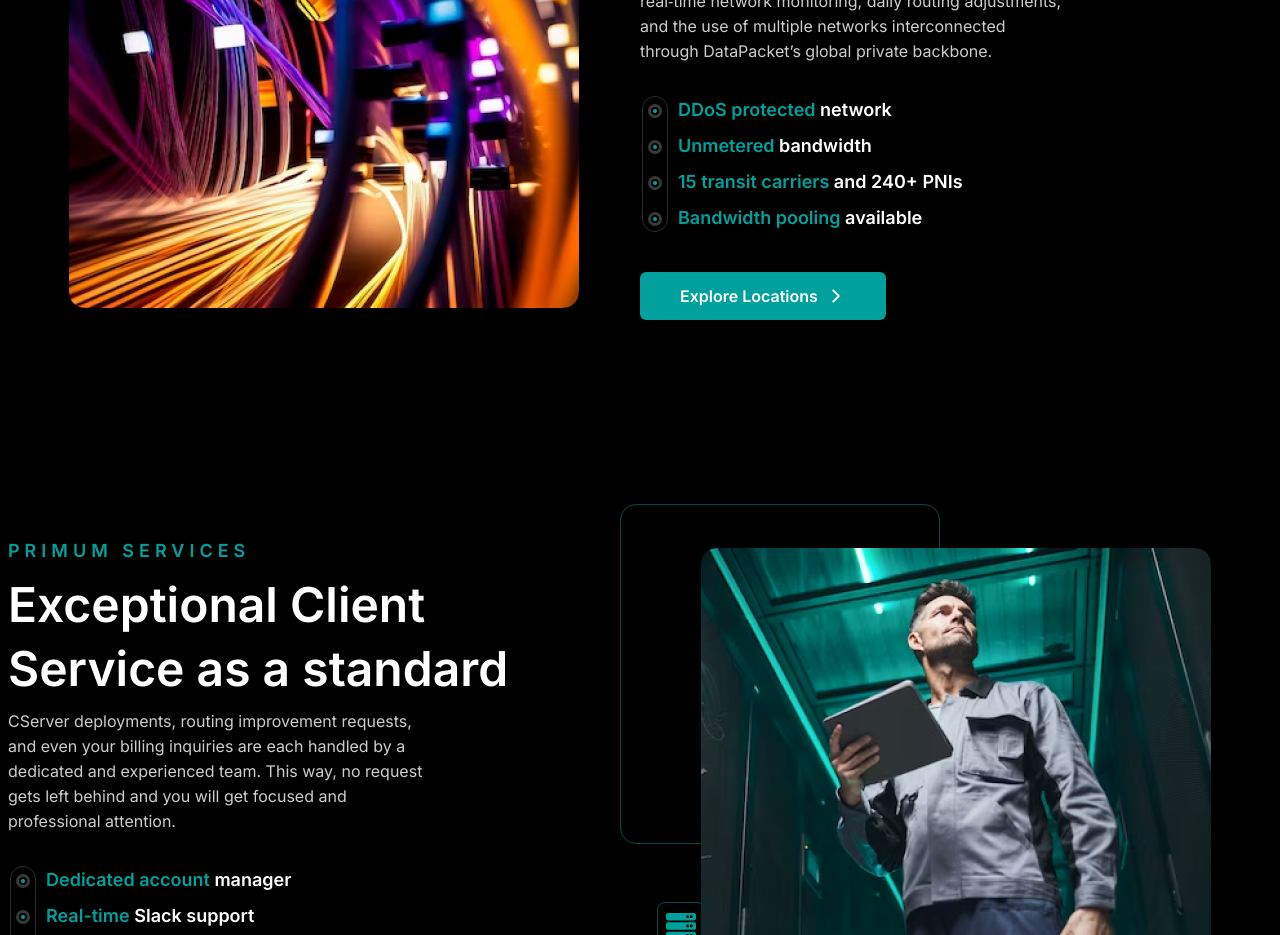
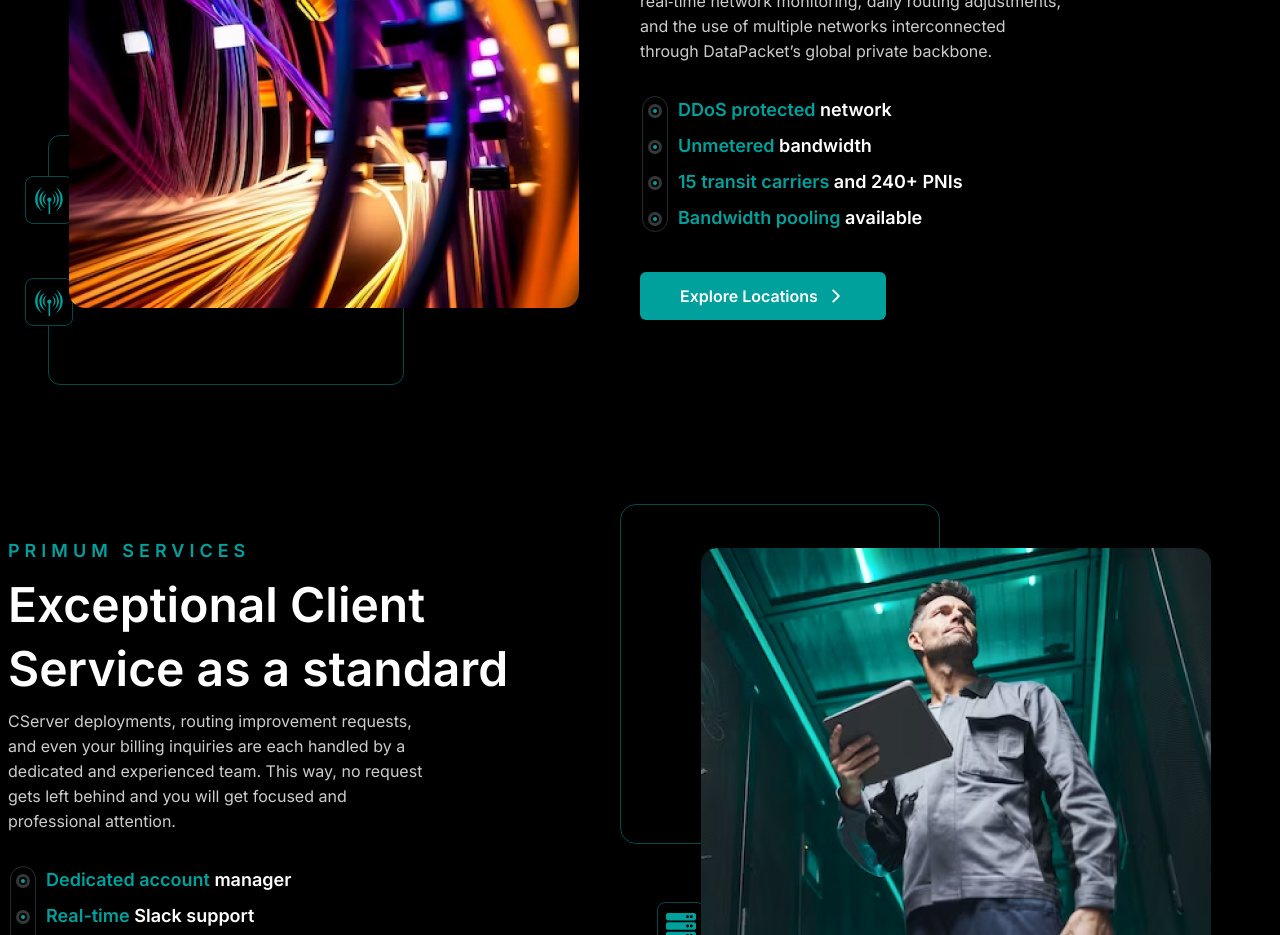
Before and after one commit to MehediHasan4321/8meta-ui-ux, a Next.js app: page / in a window 1280 px wide. Shown: the part 2000-2935 px from the top of the page. Built offline with nearby package versions, Linux system fonts and the light colour scheme.

Commit message:
added icon on network section

```diff
--- a/app/(home)/components/NetworkSection.jsx
+++ b/app/(home)/components/NetworkSection.jsx
@@ -10,6 +10,8 @@ import { IoIosArrowForward } from 'react-icons/io';
 import { AiOutlineGlobal } from "react-icons/ai";
 import { FiShare2 } from "react-icons/fi";
 import IconPointer from '@/components/share/IconPointer';
+import { GiAerialSignal } from "react-icons/gi";
+
 
 
 const NetworkSection = () => {
@@ -47,7 +49,14 @@ const NetworkSection = () => {
                         </div>
                     </div>
                 </div>
-
+                <div className='absolute -bottom-[53px] left-10 w-[356px] h-[250px] border-borderColor border-[1px] rounded-xl '>
+                    <div className='relative w-full h-full'>
+                        <div className='absolute -left-6 top-10 bg-black h-[150px] w-fit flex flex-col justify-between items-center'>
+                            <IconPointer icon={GiAerialSignal} />
+                            <IconPointer icon={GiAerialSignal} />
+                        </div>
+                    </div>
+                </div>
             </div>
 
             <div className='w-full md:w-1/2 mb-5 md:mb-0 flex flex-col gap-y-4  '>
```
